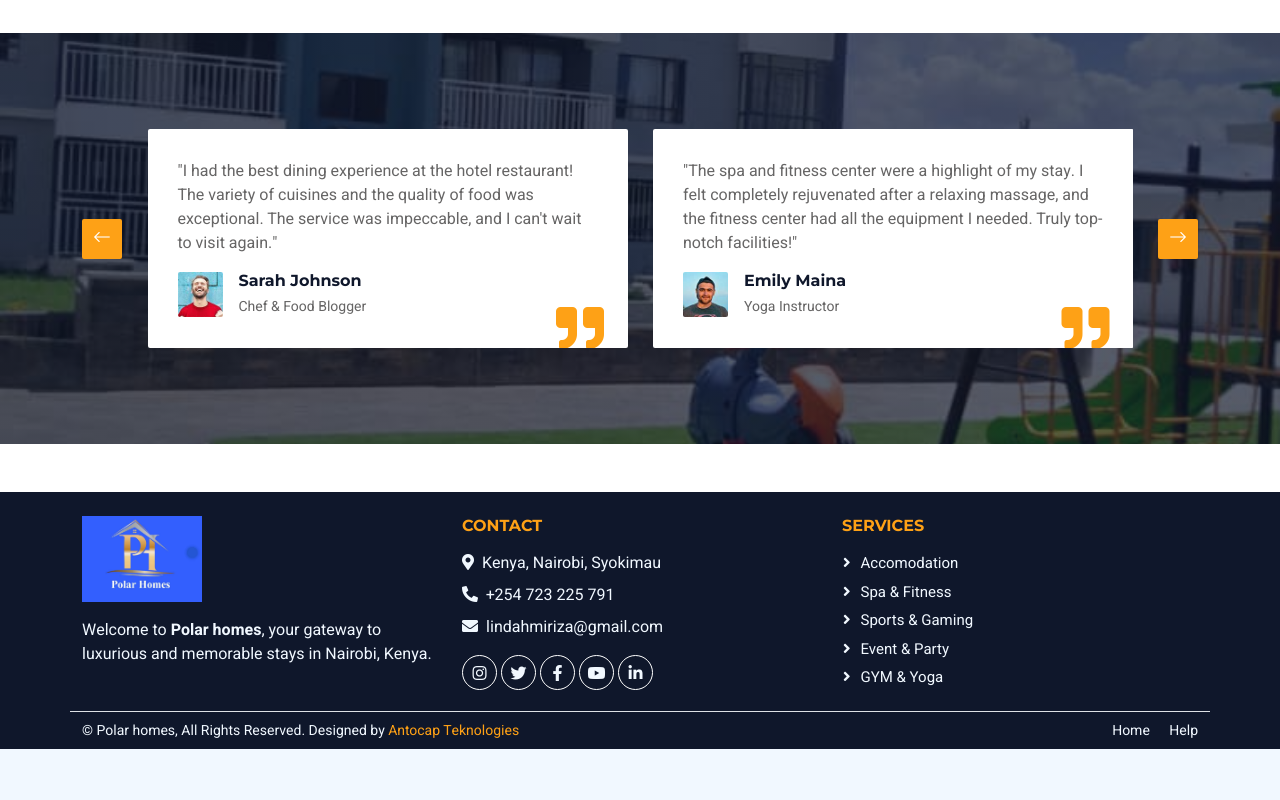
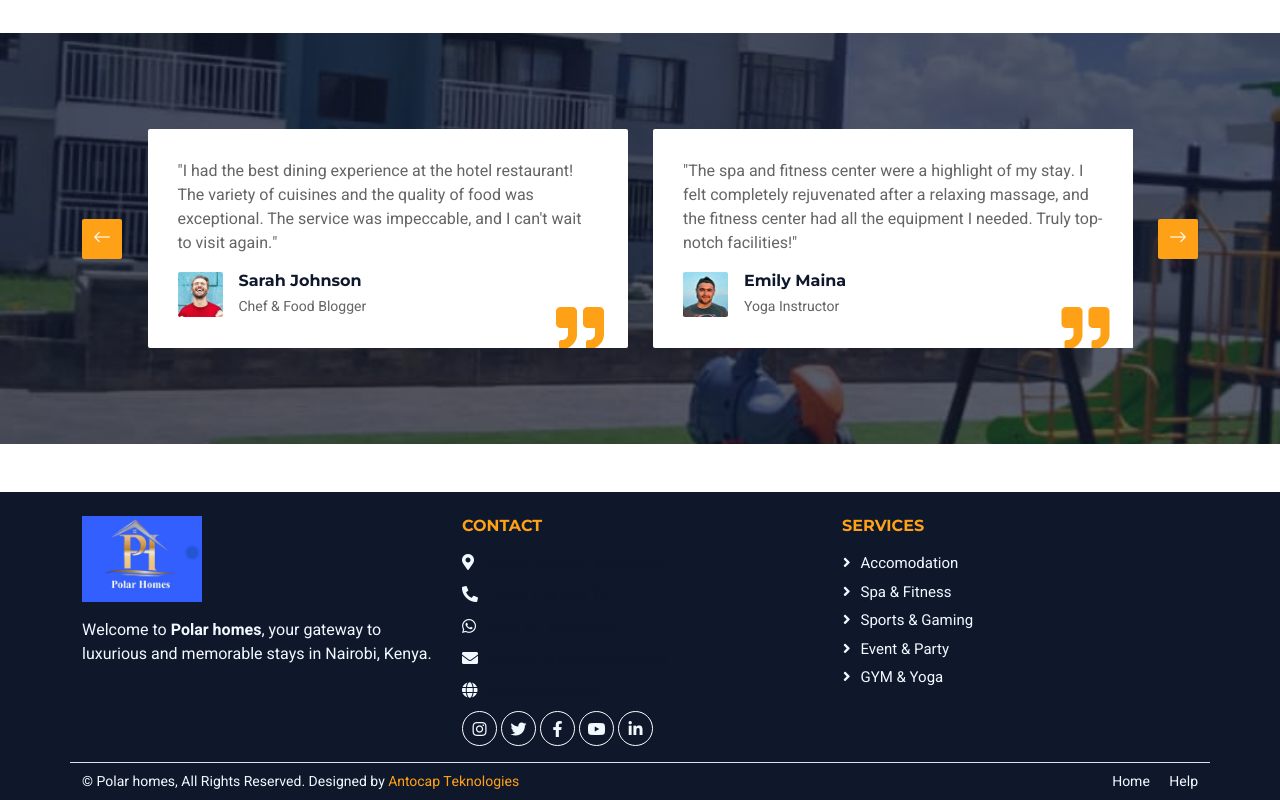
Before and after one commit to Anto-4ny/polarhomes, a plain HTML site: page index.html in a window 1280 px wide. Shown: the part 4169-4969 px from the top of the page. Before the commit the page ends 4918 px from the top, so only its background shows below. Drawn offline with nearby package versions, Linux system fonts and the light colour scheme.

Commit message:
Update index.html

```diff
--- a/index.html
+++ b/index.html
@@ -750,10 +750,35 @@
 
             <!-- Contact Info -->
             <div class="col-md-6 col-lg-4">
-                <h6 class="text-primary text-uppercase mb-3">Contact</h6>
-                <p class="mb-2"><i class="fa fa-map-marker-alt me-2"></i>Kenya, Nairobi, Syokimau</p>
-                <p class="mb-2"><i class="fa fa-phone-alt me-2"></i>+254 723 225 791</p>
-                <p class="mb-2"><i class="fa fa-envelope me-2"></i>lindahmiriza@gmail.com</p>
+               <h6 class="text-primary text-uppercase mb-3">Contact</h6>
+			<p class="mb-2">
+			  <i class="fa fa-map-marker-alt me-2"></i>
+			  <a href="https://www.google.com/maps/place/Syokimau,+Nairobi,+Kenya" target="_blank" class="text-decoration-none text-dark">
+			    Kenya, Nairobi, Syokimau
+			  </a>
+			</p>
+
+			<p class="mb-2">
+			  <i class="fa fa-phone-alt me-2"></i>
+			  <a href="tel:+254723225791" class="text-decoration-none text-dark">+254 723 225 791</a>
+			</p>
+
+			<p class="mb-2">
+			  <i class="fab fa-whatsapp me-2"></i>
+			  <a href="https://wa.me/254723225791?text=Hello%2C%20from%20Polarhomes%20website" target="_blank" class="text-decoration-none text-dark">
+			    Chat on WhatsApp
+			  </a>
+			</p>
+
+			<p class="mb-2">
+			  <i class="fa fa-envelope me-2"></i>
+			  <a href="mailto:lindahmiriza@gmail.com" class="text-decoration-none text-dark">lindahmiriza@gmail.com</a>
+			</p>
+
+			<p class="mb-0">
+			  <i class="fa fa-globe me-2"></i>
+			  <a href="https://polarhomes.org" target="_blank" class="text-decoration-none text-dark">polarhomes.org</a>
+			</p>
                 <div class="d-flex pt-2">
 		    <a class="btn btn-outline-light btn-social me-1" href="https://www.instagram.com/polarhomes3?igsh=YzljYTk1ODg3Zg== "><i class="fab fa-instagram"></i></a>
                     <a class="btn btn-outline-light btn-social me-1" href="#"><i class="fab fa-twitter"></i></a>
```
